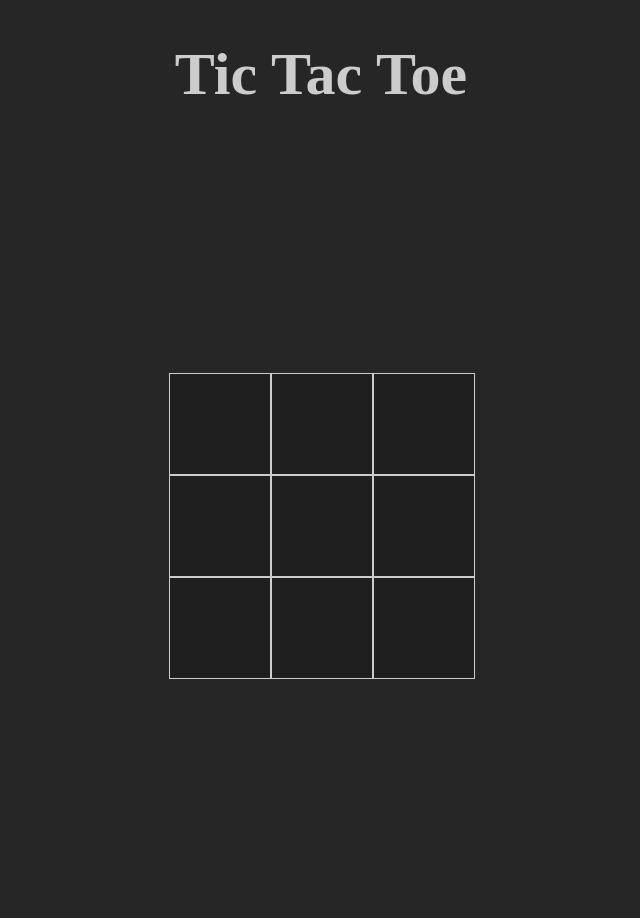
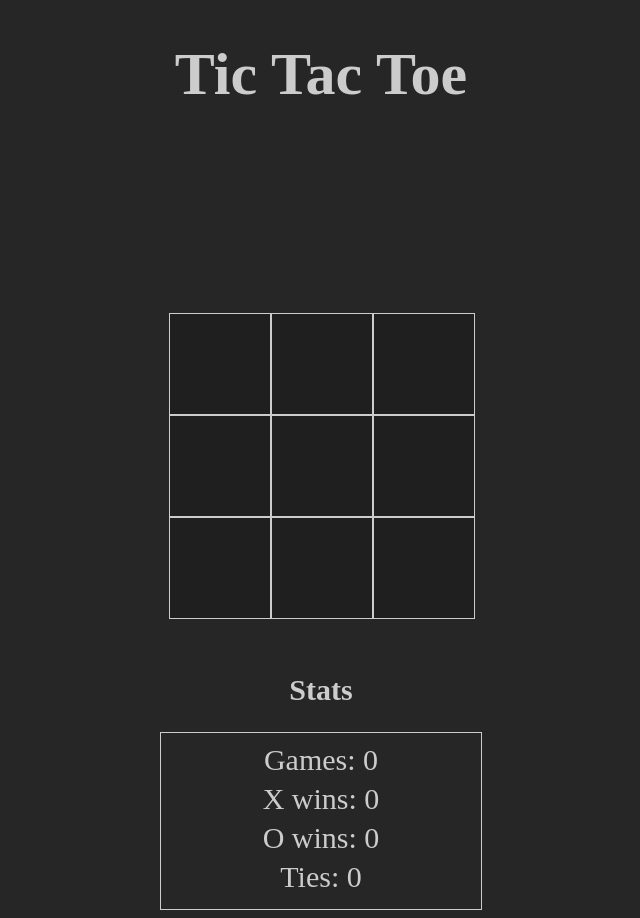
Before and after one commit to AlexanderVazov/AlexanderVazov_KaloyanGeorgiev, a Django app: page /App// in a window 1280 px wide. Shown: the whole page, without its empty margins (319-959 px from the left). Before the commit the page ends 679 px from the top, so only its background shows below. Run offline with Django 5.2, Linux system fonts and the light colour scheme.

Commit message:
Added stats tracker for session

```diff
--- a/Game/Tic_Tac_Toe/App/templates/main.html
+++ b/Game/Tic_Tac_Toe/App/templates/main.html
@@ -7,6 +7,7 @@
 </head>
 <body>
   <h1 id="title">Tic Tac Toe</h1>
+
   <div class="board">
     <div class="cell" id="1" onclick="makeMove(1)"></div>
     <div class="cell" id="2" onclick="makeMove(2)"></div>
@@ -18,7 +19,13 @@
     <div class="cell" id="8" onclick="makeMove(8)"></div>
     <div class="cell" id="9" onclick="makeMove(9)"></div>
   </div>
-  <h2 id="header"></h2>
+  <h2 id="header">Stats</h2>
+  <div class="info-box">
+    <div class="element" id="gameCount">Games: 0</div>
+    <div class="element" id="XWins">X wins: 0</div>
+    <div class="element" id="OWins">O wins: 0</div>
+    <div class="element" id="ties">Ties: 0</div>
+  </div>
   <style>
     #title {
       text-align: center;
@@ -38,7 +45,7 @@
       margin: 0 auto;
       justify-content: center;
       align-items:center;
-      padding:225px;
+      padding:165px; /*225px if info-box is at the bottom, 105 if info-box is at the top*/
       padding-bottom: 30px;
     }
     .cell {
@@ -49,9 +56,26 @@
       display: flex;
       justify-content: center;
       align-items: center;
-      font-size: 2em;
+      font-size: 35px;
       cursor: pointer;
       color: #ccc;
+    }
+    .info-box {
+      display: flex;
+      justify-content: center;
+      align-items: center;
+      flex-direction: column;
+      padding: 10px;
+      color: #ccc;
+      margin: 0 auto;
+      border: 3px solid #ccc;
+      border-width: 1px;
+      max-width: 300px;
+      font-size: 30px;
+    }
+    .info-box .element {
+      flex: 1;
+      margin-bottom: 5px;
     }
     body {
         background-color:#262626;
@@ -59,7 +83,11 @@
   </style>
   <script>
     let turn = 'X';
-    let gameCounter=0;
+    let gameCount=0;
+    let XWinCount=0;
+    let OWinCount=0;
+    let tieCount=0;
+    let timeoutID;
     let gameState = new Array(9).fill('');
     const header = document.getElementById('header');
     const winningCombinations = [
@@ -81,12 +109,16 @@
       if(winCheck()==='X'||winCheck()==='O'){
         console.log(winCheck() + ' has won the game.');
         header.innerHTML = (winCheck() + ' has won the game.');
+        if(winCheck()==='X')document.getElementById('XWins').innerHTML = ('X wins: ' + (++XWinCount).toString());
+        else if(winCheck()==='O')document.getElementById('OWins').innerHTML = ('O wins: ' + (++OWinCount).toString());
+        else console.log('Counter Error');
         newGame();
         return;
       }
       if(tieCheck()){
         console.log('The game is a tie.');
         header.innerHTML = ('The game is a tie.');
+        document.getElementById('ties').innerHTML = ('Ties: ' + (++tieCount).toString());
         newGame();
         return;
       }
@@ -116,9 +148,10 @@
         gameState[i]='';
         document.getElementById((i+1).toString()).innerHTML = '';
       }
-      gameCounter++;
-      setTimeout(function() {
-        header.innerHTML = '';
+      document.getElementById('gameCount').innerHTML = ('Games: ' + (++gameCount).toString())
+      clearTimeout(timeoutID); // Clears timeout in case the function is executed again, before the previous timeout has expired.
+      timeoutID = setTimeout(function() {
+        header.innerHTML = 'Stats';
       }, 5000);
     }
   </script>
```
